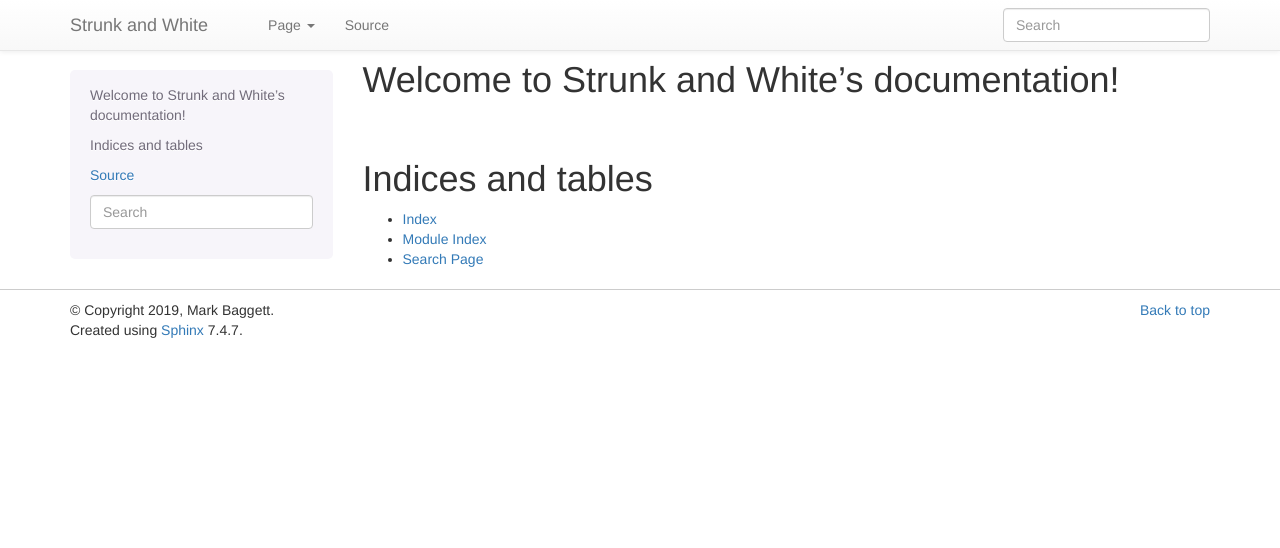
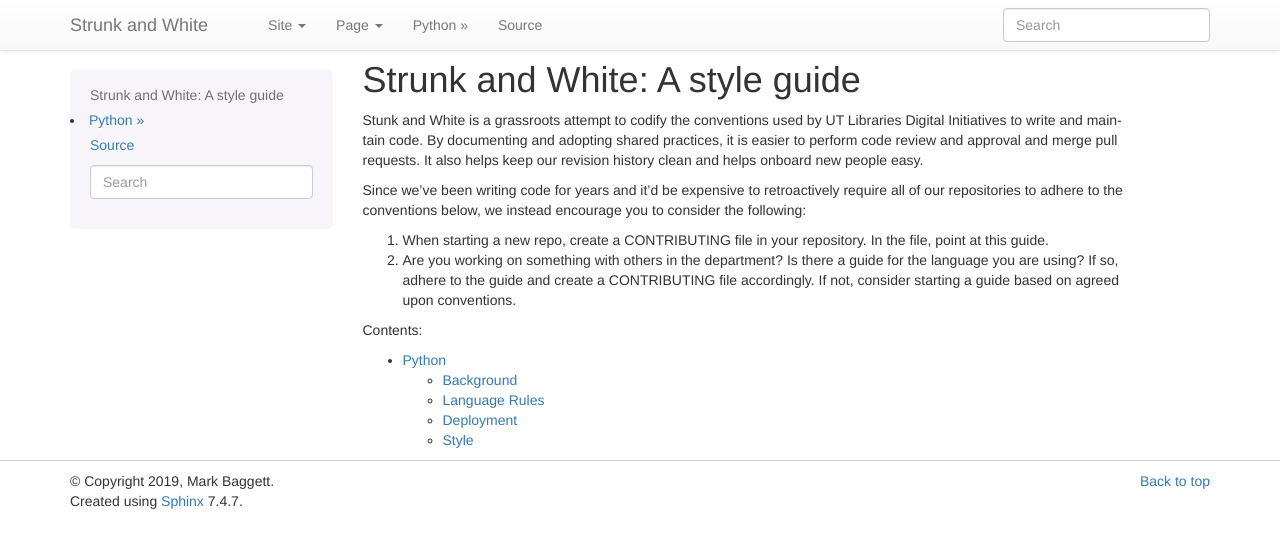
Before and after one commit to markpbaggett/strunk, a Sphinx documentation site: the page built from sphinx-docs/source/index.rst, in a window 1280 px wide. Shown: the top 548 px of the page. Built offline with Sphinx 7.4.7, drawn with Linux system fonts in a browser that asks for light colours.

```diff
--- a/sphinx-docs/source/index.rst
+++ b/sphinx-docs/source/index.rst
@@ -3,18 +3,24 @@
    You can adapt this file completely to your liking, but it should at least
    contain the root `toctree` directive.
 
-Welcome to Strunk and White's documentation!
-============================================
+Strunk and White:  A style guide
+================================
+
+Stunk and White is a grassroots attempt to codify the conventions used by UT Libraries Digital Initiatives to write and
+maintain code.  By documenting and adopting shared practices, it is easier to perform code review and approval and merge
+pull requests.  It also helps keep our revision history clean and helps onboard new people easy.
+
+Since we've been writing code for years and it'd be expensive to retroactively require all of our repositories to adhere
+to the conventions below, we instead encourage you to consider the following:
+
+1. When starting a new repo, create a CONTRIBUTING file in your repository.  In the file, point at this guide.
+2. Are you working on something with others in the department?  Is there a guide for the language you are using? If so,
+   adhere to the guide and create a CONTRIBUTING file accordingly.  If not, consider starting a guide based on agreed
+   upon conventions.
+
 
 .. toctree::
    :maxdepth: 2
    :caption: Contents:
 
-
-
-Indices and tables
-==================
-
-* :ref:`genindex`
-* :ref:`modindex`
-* :ref:`search`
+   styles/python.rst
```
